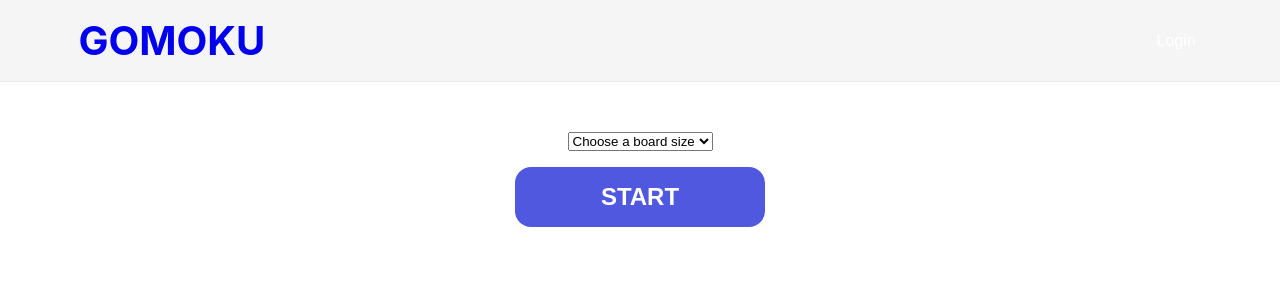
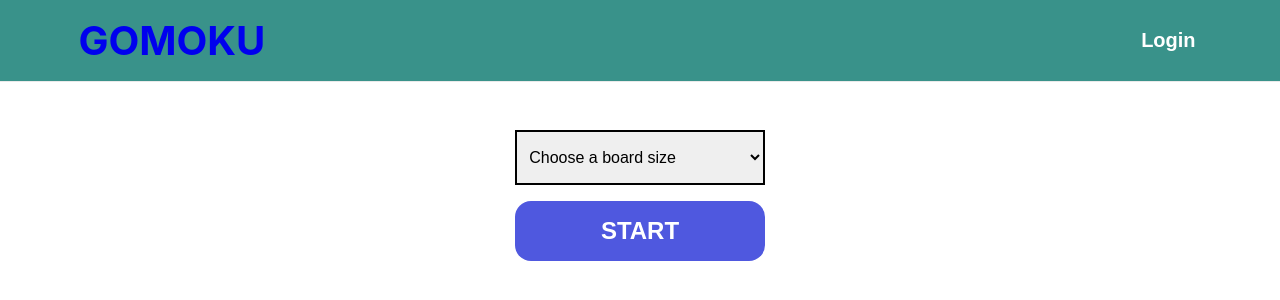
Before and after one commit to hchapma5/gomoku-react, a React (Create React App) app: page / in a window 1280 px wide. Shown: the top 300 px of the page. Built offline with nearby package versions, Linux system fonts and the light colour scheme.

Commit message:
minor css changes

```diff
--- a/src/components/Dropdown.module.css
+++ b/src/components/Dropdown.module.css
@@ -0,0 +1,16 @@
+.container {
+  display: flex;
+  flex-direction: column;
+  justify-content: center;
+  align-items: center;
+  width: 100%;
+}
+
+select {
+  width: 100%;
+  box-sizing: border-box;
+  padding: 1rem 0.5rem;
+  font-size: 1rem;
+  border: 2px solid black;
+  text-align-last: left;
+}
--- a/src/components/Dropdown.tsx
+++ b/src/components/Dropdown.tsx
@@ -25,7 +25,7 @@ export default function Dropdown(props: DropdownProps) {
   }
 
   return (
-    <div className={style.menu}>
+    <div className={style.container}>
       <select onChange={handleChange} disabled={active}>
         <option value={undefined}>{label}</option>
         {sizes.map((num) => (
--- a/src/components/Header.module.css
+++ b/src/components/Header.module.css
@@ -1,7 +1,7 @@
 .header {
   font-size: 2.5rem;
   padding: 1rem;
-  background-color: whitesmoke;
+  background-color: rgb(57, 146, 138);
   color: white;
   font-weight: bolder;
   text-transform: uppercase;
@@ -29,7 +29,7 @@
   background-color: transparent;
   border: none;
   color: white;
-  font-size: 1rem;
-  font-weight: 700px;
+  font-size: 1.25rem;
+  font-weight: bold;
   cursor: pointer;
 }
--- a/src/components/Tile.module.css
+++ b/src/components/Tile.module.css
@@ -2,27 +2,62 @@
   display: flex;
   justify-content: center;
   align-items: center;
-  border-radius: 50%;
-  background-color: transparent;
   cursor: pointer;
   border: 1px solid black;
-  box-sizing: border-box;
-  cursor: pointer;
-  overflow: hidden;
-}
-
-.label {
-  font-weight: bold;
-  font-size: larger;
-  position: absolute;
+  position: relative;
+  display: inline-block;
+  vertical-align: top;
 }
 
 .tile.black {
-  background-color: black;
   color: white;
 }
 
 .tile.white {
-  background-color: white;
   color: black;
 }
+
+.tile.empty:hover {
+  box-shadow: 0 0 2px 2px rgba(0, 0, 0, 0.1);
+  transform: scale(1.1);
+}
+
+.tile.black:hover,
+.tile.white:hover {
+  box-shadow: none;
+  transform: none;
+}
+
+.tile.black::after {
+  content: '';
+  width: 90%;
+  height: 90%;
+  background-image: linear-gradient(black, rgb(88, 88, 88));
+  border-radius: 50%;
+  position: absolute;
+  top: 50%;
+  left: 50%;
+  transform: translate(-50%, -50%);
+}
+
+.tile.white::after {
+  content: '';
+  width: 90%;
+  height: 90%;
+  background-image: linear-gradient(whitesmoke, grey);
+  border-radius: 50%;
+  position: absolute;
+  top: 50%;
+  left: 50%;
+  transform: translate(-50%, -50%);
+}
+
+.label {
+  position: absolute;
+  z-index: 1;
+  top: 50%;
+  left: 50%;
+  transform: translate(-50%, -50%);
+  font-weight: bold;
+  font-size: 1.5rem;
+}
--- a/src/components/Tile.tsx
+++ b/src/components/Tile.tsx
@@ -13,8 +13,6 @@ type TileProps = {
 const getClassNames = (status: TILE_STATUS) => {
   const className = style.tile
   switch (status) {
-    case TILE_STATUS.EMPTY:
-      return `${className} ${style.available}`
     case TILE_STATUS.BLACK:
       return `${className} ${style.black}`
     case TILE_STATUS.WHITE:
--- a/src/pages/GameLogPreview.module.css
+++ b/src/pages/GameLogPreview.module.css
@@ -0,0 +1,8 @@
+.container {
+  display: flex;
+  flex-direction: column;
+  align-items: center;
+  gap: 2rem;
+  max-width: 30%;
+  margin: 1rem auto;
+}
--- a/src/pages/GameLogPreview.tsx
+++ b/src/pages/GameLogPreview.tsx
@@ -32,14 +32,11 @@ export default function GameLogPreview() {
     })
   }
 
-  const handleClick = () => {
-    navigate('/')
-  }
   return (
     <div className={style.container}>
       {message && <GameLabel label={message} />}
       {size && board && <Board size={size} state={board} moves={moveList} />}
-      <Button type='submit' onClick={handleClick}>
+      <Button type='submit' onClick={() => navigate(-1)}>
         Back
       </Button>
     </div>
--- a/src/pages/Home.module.css
+++ b/src/pages/Home.module.css
@@ -1,6 +1,8 @@
 .container {
   display: flex;
   flex-direction: column;
+  justify-content: center;
+  align-items: center;
   gap: 1rem;
   max-width: 20%;
   margin: 2rem auto;
--- a/src/pages/Home.tsx
+++ b/src/pages/Home.tsx
@@ -33,7 +33,7 @@ export default function Home() {
         minValue={GOMOKU_BOARD_SIZE.MIN}
         maxValue={GOMOKU_BOARD_SIZE.MAX}
         setValue={handleDropdown}
-        label={'Choose a board size'}
+        label={'Choose a board size' + (boardSize ? ` (${boardSize})` : '')}
         active={activeGame}
       />
       <Button type='submit' onClick={handleClick}>
```
